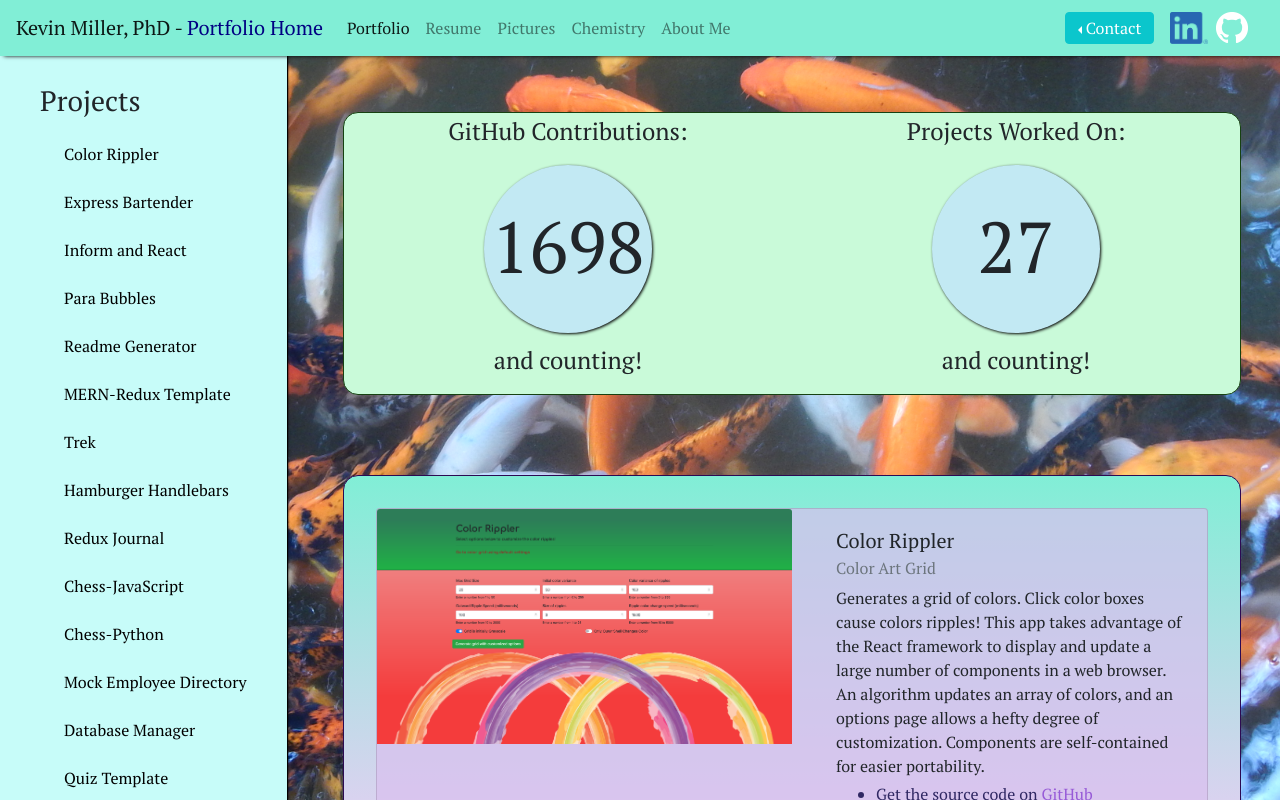
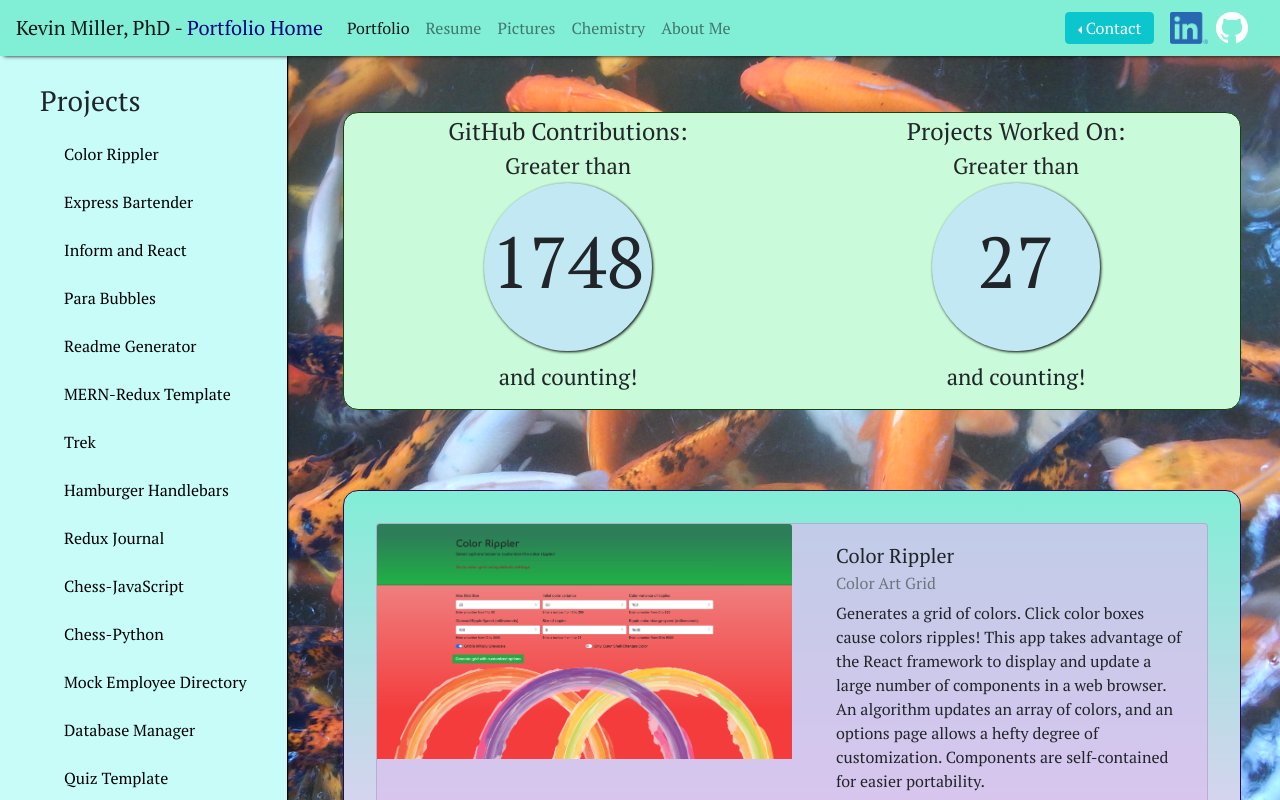
Before and after one commit to Koldenblue/kevin-miller-react-portfolio, a React (Create React App) app: page /portfolio in a window 1280 px wide. Shown: the top 800 px of the page. Built offline with nearby package versions, Linux system fonts and the light colour scheme.

Commit message:
update resume, contributions text

```diff
--- a/src/assets/styles/style.css
+++ b/src/assets/styles/style.css
@@ -230,6 +230,15 @@ when the screen is reduced in width */
   border-style: groove;
 }
 
+.contributions-para {
+  margin-bottom: 0;
+}
+.greater-than {
+  margin: 0;
+}
+.smaller-para {
+  font-size: 1.4rem;
+}
 .cont-text {
   font-size: x-large;
 }
@@ -245,9 +254,9 @@ when the screen is reduced in width */
 .spring-numbers {
   font-size: 3em;
   position: absolute;
-  top: 28%;
+  top: 50%;
   left: 50%;
-  transform: translateX(-50%);
+  transform: translateX(-50%) translateY(-50%);
 }
 /* =========================================*/
 /* =============== portfolio section =============== */
--- a/src/components/Contributions.js
+++ b/src/components/Contributions.js
@@ -5,22 +5,24 @@ import Col from "react-bootstrap/Col";
 
 
 export default function Contributions() {
-  const numContributions = useSpring({ config: { precision: 1, friction: 75, tension: 100 }, number: 1700.0, from: { number: 0.0 } });
+  const numContributions = useSpring({ config: { precision: 1, friction: 75, tension: 100 }, number: 1750.0, from: { number: 0.0 } });
   const numProjects = useSpring({ config: { precision: 1, friction: 90, tension: 80 }, number: 27, from: { number: 0 } });
 
   return (<>
     <div className='col-lg-12 contributions'>
       <Row>
         <Col lg={6} className='cont-text text-center'>
-          <p >GitHub Contributions: </p>
+          <p  className='contributions-para'>GitHub Contributions: </p>
+          <p className='greater-than smaller-para'>Greater than</p>
           <span className='spring-bg'><animated.span className='spring-numbers'>{numContributions.number.interpolate(x => x.toFixed(0))}</animated.span></span>
-          <p>and counting!</p>
+          <p className='smaller-para'>and counting!</p>
 
         </Col>
         <Col lg={6} className='cont-text text-center'>
-          <p>Projects Worked On: </p>
+          <p className='contributions-para'>Projects Worked On: </p>
+          <p className='greater-than smaller-para'>Greater than</p>
           <span className='spring-bg'><animated.span className='spring-numbers'>{numProjects.number.interpolate(x => x.toFixed(0))}</animated.span></span>
-          <p>and counting!</p>
+          <p className='smaller-para'>and counting!</p>
         </Col>
       </Row>
     </div>
```
Also changed, not shown: 1 other file (tests, documents, lock files or other folders).
